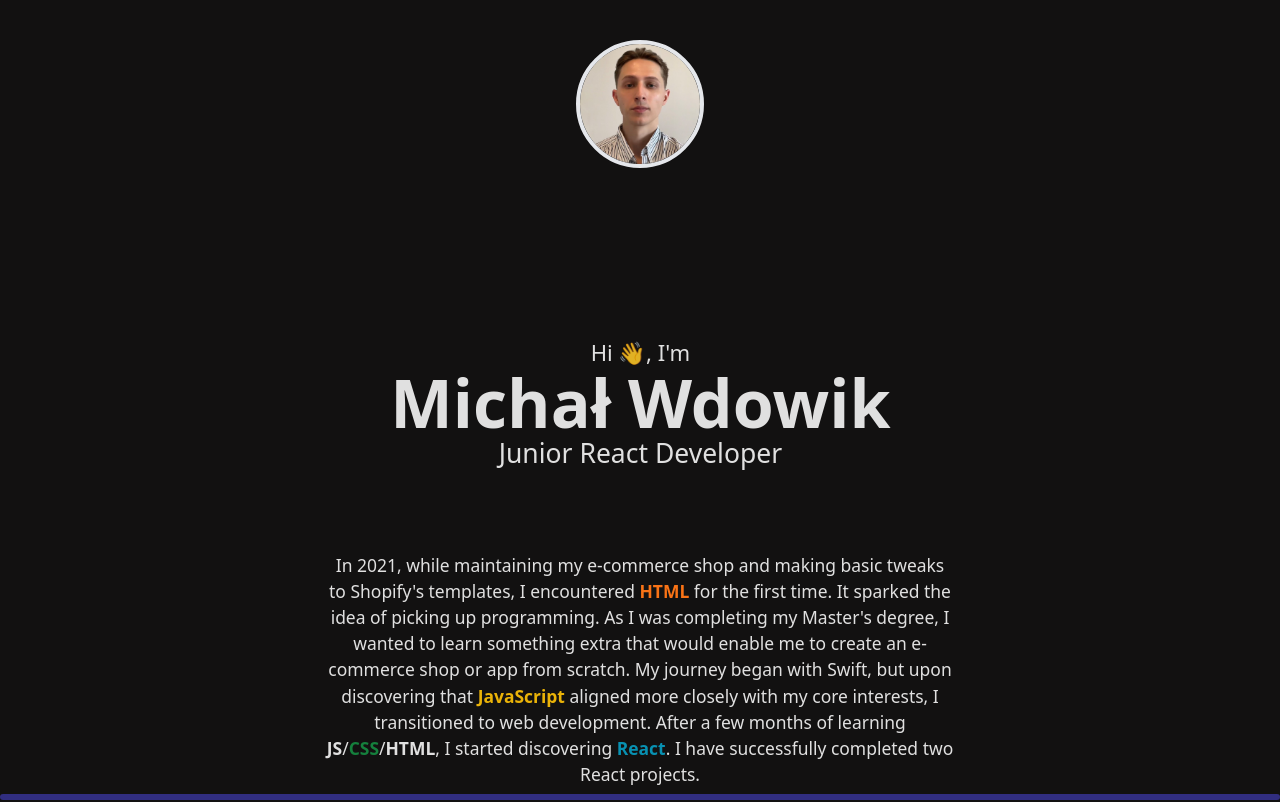
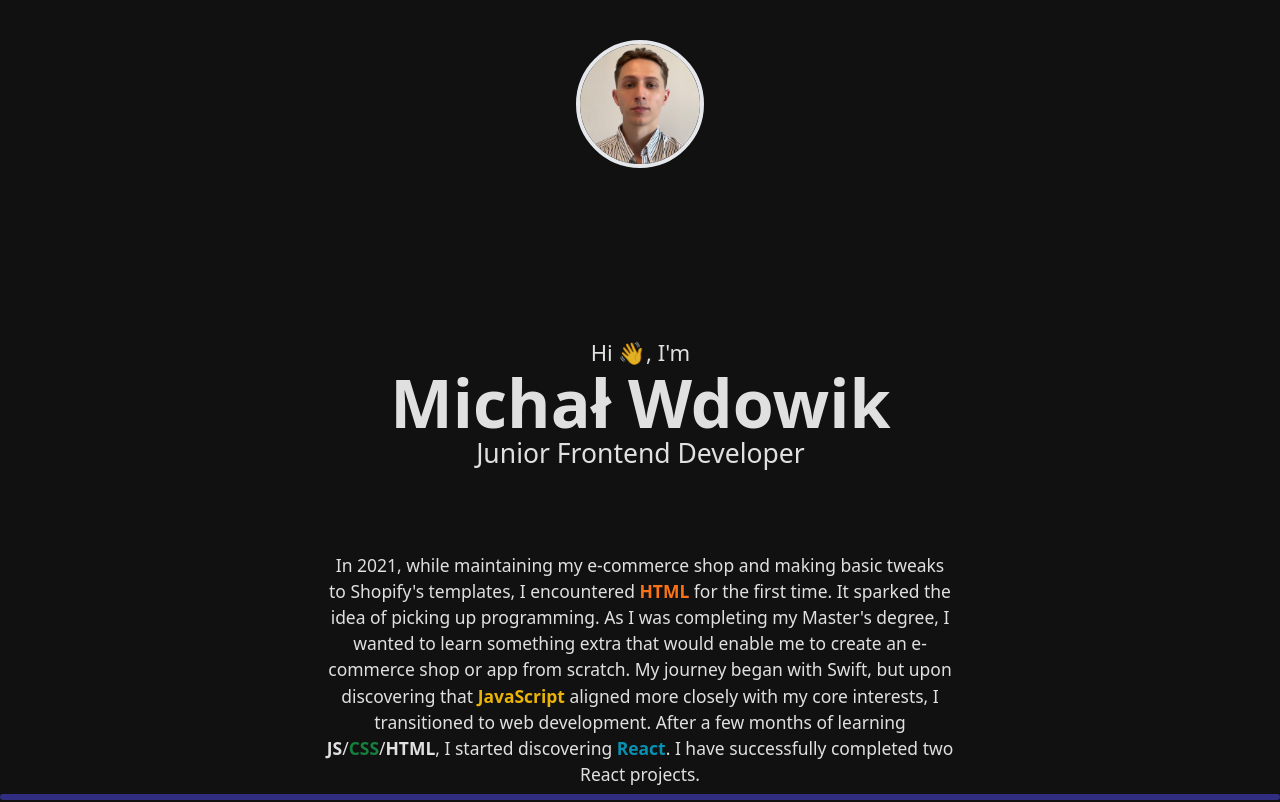
Before and after one commit to michalwdowik/MichalWdowikDev, a React (Vite) app: page / in a window 1280 px wide. Shown: the top 802 px of the page. Built offline with nearby package versions, Linux system fonts and the light colour scheme.

Commit message:
Change heading title

```diff
--- a/src/Profile/ProfileHeading.tsx
+++ b/src/Profile/ProfileHeading.tsx
@@ -16,7 +16,7 @@ const ProfileHeading = () => {
                     {USER_NAME}
                 </h1>
                 <h2 className="mb-5 text-xl md:text-2xl">
-                    Junior React Developer
+                    Junior Frontend Developer
                 </h2>
             </Parallax>
         </header>
```
